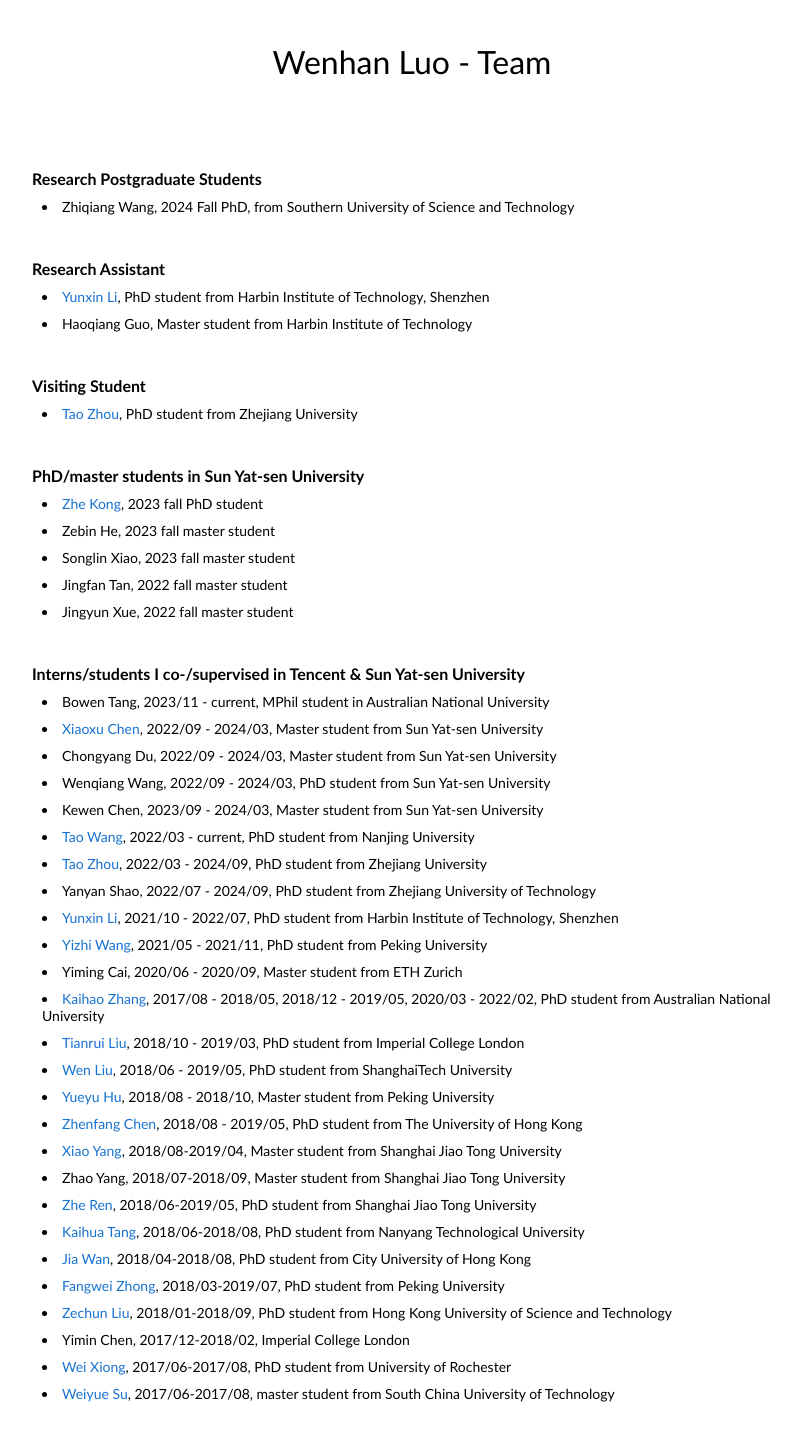
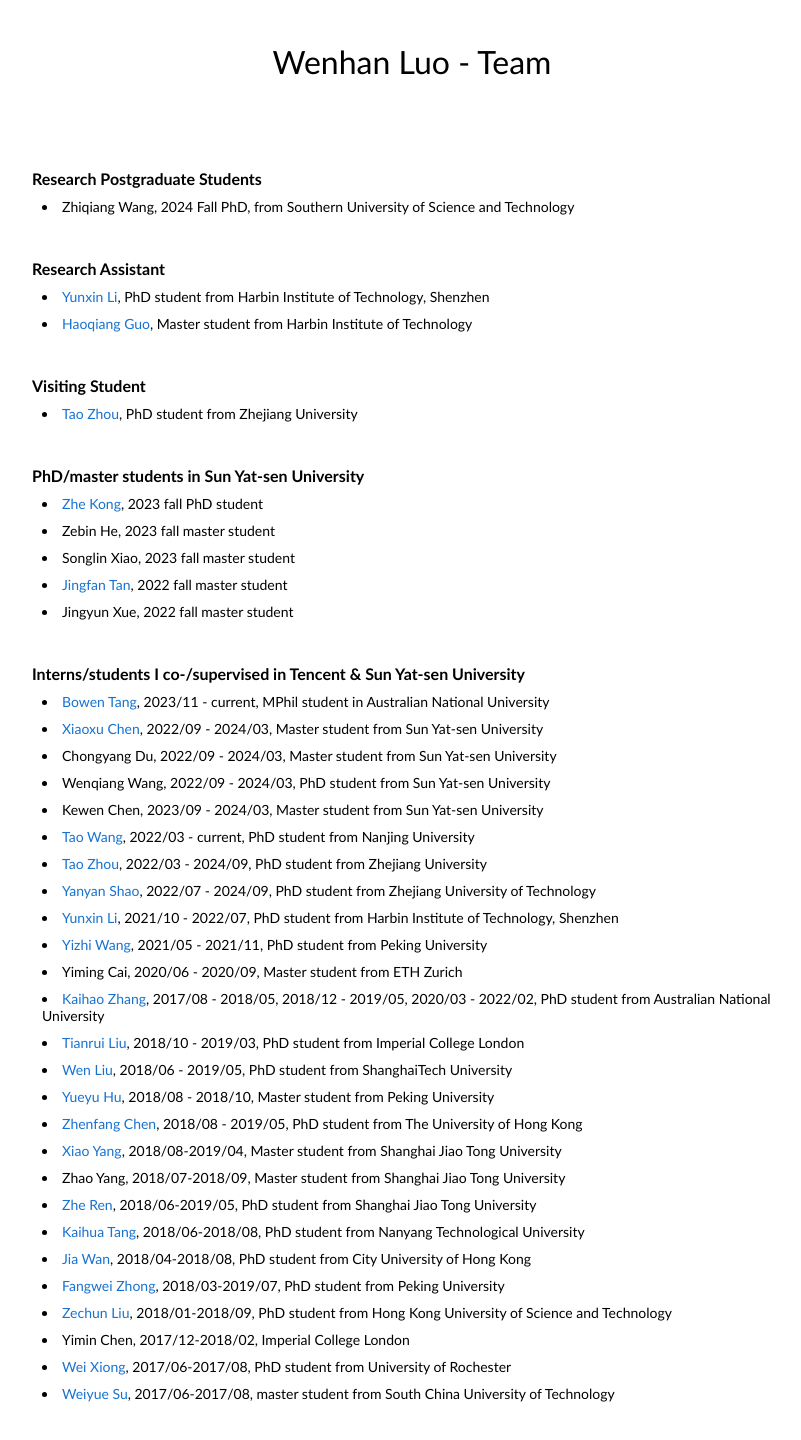
Before and after one commit to whluo/whluo.github.io, a Jekyll site: the page assets/team.html, which Jekyll copies as it is, in a window 1280 px wide. Shown: the whole page, without its empty margins (228-1029 px from the left). Built offline with Jekyll 4.4.1, drawn with Linux system fonts in a browser that asks for light colours; some of the changed lines change nothing that is shown.

Commit message:
update links

```diff
--- a/assets/team.html
+++ b/assets/team.html
@@ -68,7 +68,7 @@
                     </li>
 
                     <li>
-                    Haoqiang Guo, Master student from Harbin Institute of Technology
+                      <a href="https://scholar.google.com/citations?user=wovK0FQAAAAJ&hl=zh-CN">Haoqiang Guo</a>, Master student from Harbin Institute of Technology
                     </li>
 
                     <br><br>
@@ -101,7 +101,7 @@
                     </li>
 
                     <li>
-                      Jingfan Tan, 2022 fall master student
+                      <a href="https://scholar.google.com.hk/citations?hl=en&user=l9iowsYAAAAJ">Jingfan Tan</a>, 2022 fall master student
                     </li>
 
                     <li>
@@ -113,9 +113,8 @@
 
                     <teamtitle>Interns/students I co-/supervised in Tencent & Sun Yat-sen University</teamtitle>
                     <br>
-
                     <li>
-                      Bowen Tang</a>, 2023/11 - current, MPhil student in Australian National University
+                      <a href="https://scholar.google.com/citations?user=ZNpIhvIAAAAJ&hl=en">Bowen Tang</a>, 2023/11 - current, MPhil student in Australian National University
                     </li>
 
                     <li>
@@ -143,7 +142,7 @@
                     </li>
 
                     <li>
-                      Yanyan Shao, 2022/07 - 2024/09, PhD student from Zhejiang University of Technology
+                      <a href="https://scholar.google.com/citations?user=k2PdG8kAAAAJ&hl=en">Yanyan Shao</a>, 2022/07 - 2024/09, PhD student from Zhejiang University of Technology
                     </li>
 
 
```
